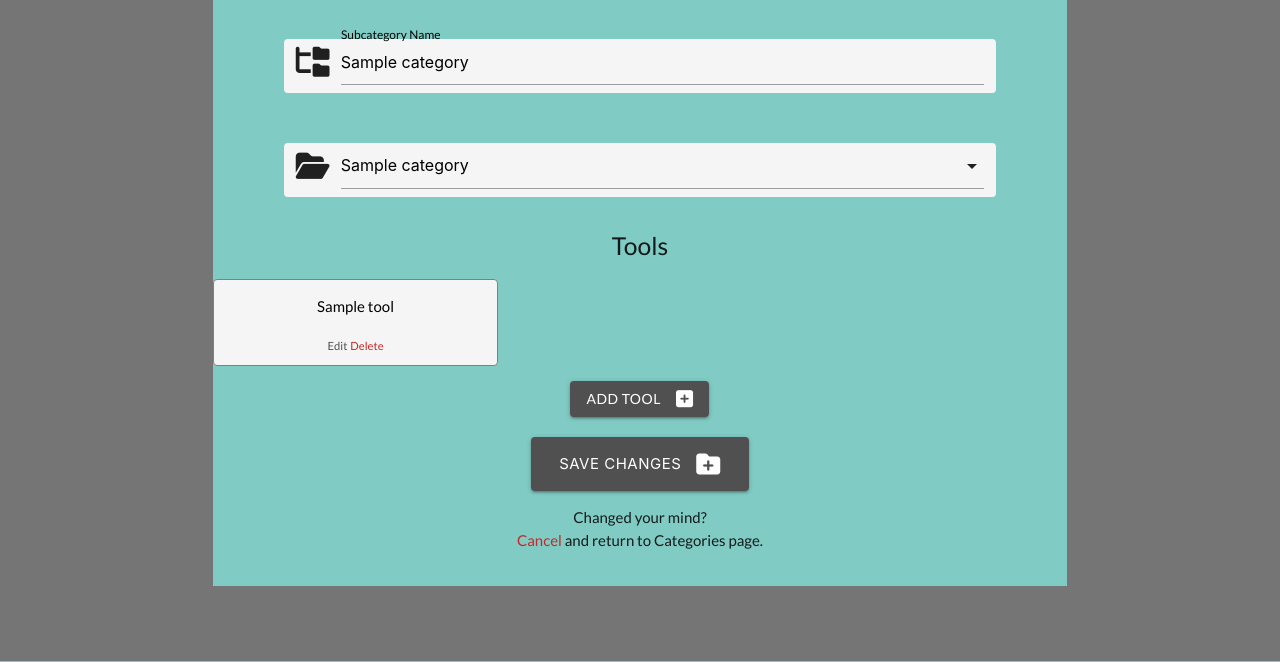
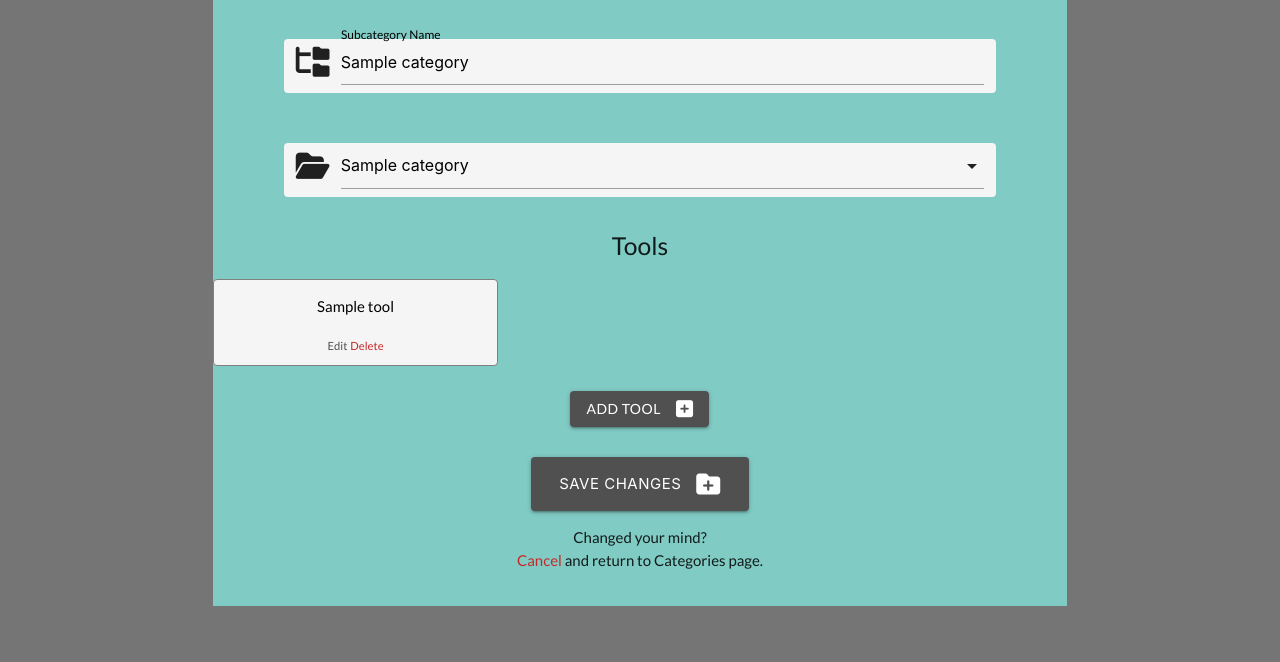
Before and after one commit to Cleg83/tool_db, a Flask app: page /edit_sub_category/1 in a window 1280 px wide. Shown: the part 167-829 px from the top of the page. Run offline with Flask 3, Linux system fonts and the light colour scheme; the visitor is signed in with stand-in values (Sample User, id 1); tables that the repository leaves empty hold one stand-in row (values such as "Sample post"); some libraries are stand-ins or nearby versions.

Commit message:
Add margins to add tool button

```diff
--- a/tool_db/static/css/style.css
+++ b/tool_db/static/css/style.css
@@ -155,6 +155,11 @@ iframe:hover {
 
 .delete-button {
     background-color: #c62828;
+}
+
+.button-margin {
+    margin-top: 10px;
+    margin-bottom: 10px;;
 }
 
 #tool-content {
--- a/tool_db/templates/edit_sub_category.html
+++ b/tool_db/templates/edit_sub_category.html
@@ -50,7 +50,7 @@
         </div>
         <div class="row">
             <div class="col s10 offset-s1 center-align">
-                <a href="{{ url_for('add_tool') }}" class="btn edit-button form-btn">
+                <a href="{{ url_for('add_tool') }}" class="btn edit-button form-btn button-margin">
                     Add Tool <i class="fa-solid fa-square-plus right" aria-label="Link to add a new tool"></i>
                 </a>
             </div>
```
